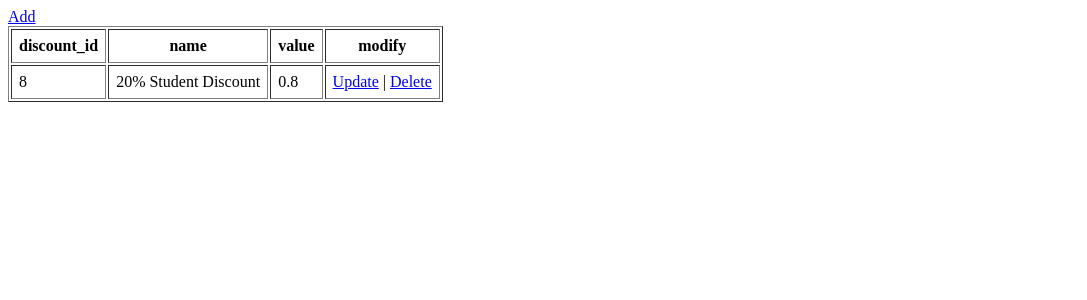
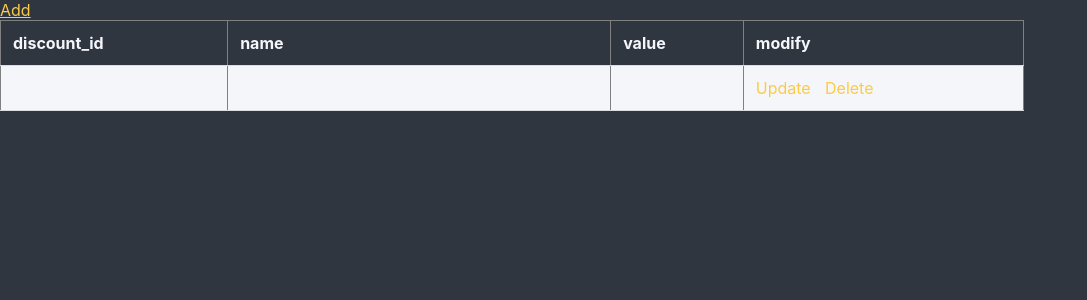
Before and after one commit to Baji0202/pos, a PHP site: page /admin_side/discount.php in a window 1280 px wide. Shown: the top 300 px of the page, without its empty margins (0-1087 px from the left). Run offline with PHP 8.4, Linux system fonts and the light colour scheme; the visitor is signed in with stand-in values (Sample User, id 1); data comes from the database, SQL or seed files in the repository.

Commit message:
hrfgjngfd

```diff
--- a/admin_side/discount.php
+++ b/admin_side/discount.php
@@ -11,7 +11,8 @@ if (!isset($_SESSION['user_id'])){
 <head>
     <meta charset="UTF-8">
     <meta name="viewport" content="width=device-width, initial-scale=1.0">
-    <link rel="icon" type="image/png" href="include\image\logo.png">
+    <link rel="icon" type="image/png" href="..\include\image\logo.png">
+    <link rel="stylesheet" href="../include/styles/discount.css">
     <title>Discounts</title>
 </head>
 <body>
--- /dev/null
+++ b/include/styles/discount.css
@@ -0,0 +1,57 @@
+/* Resetting default margin and padding */
+* {
+    margin: 0;
+    padding: 0;
+    box-sizing: border-box;
+}
+
+body {
+    background-color: #2f3640;
+    font-family: 'Inter', sans-serif;
+    color: #f5f6fa; /* Set text color */
+}
+
+.container {
+    display: flex;
+    justify-content: center;
+    align-items: center;
+    height: 100vh;
+}
+
+table {
+    width: 80%;
+    border-collapse: collapse;
+    margin-bottom: 20px;
+    background-color: #f5f6fa; /* Set table background color */
+    border-radius: 10px;
+    /* Additional styles for centering the table */
+    margin-top: auto;
+    margin-bottom: auto;
+}
+
+th, td {
+    border-bottom: 1px solid #dcdde1;
+    padding: 12px;
+    text-align: left;
+}
+
+th {
+    background-color: #2f3640; /* Set table header background color */
+}
+
+tr:nth-child(even) {
+    background-color: #f5f6fa; /* Set alternate row background color */
+}
+
+tr:hover {
+    background-color: #dcdde1; /* Set hover row background color */
+}
+
+a {
+    color: #fbcb45; /* Set link color */
+    text-decoration: none;
+}
+
+a:hover {
+    text-decoration: underline;
+}
```
